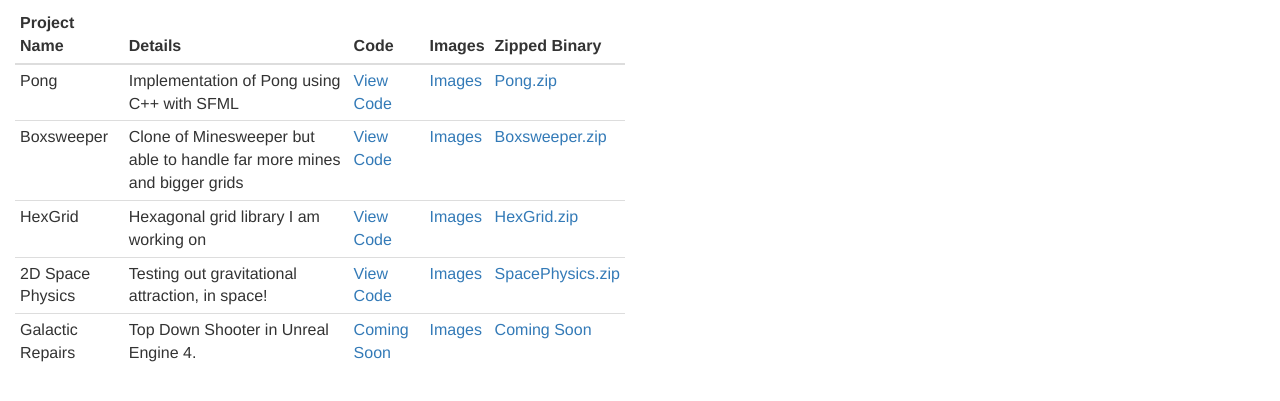
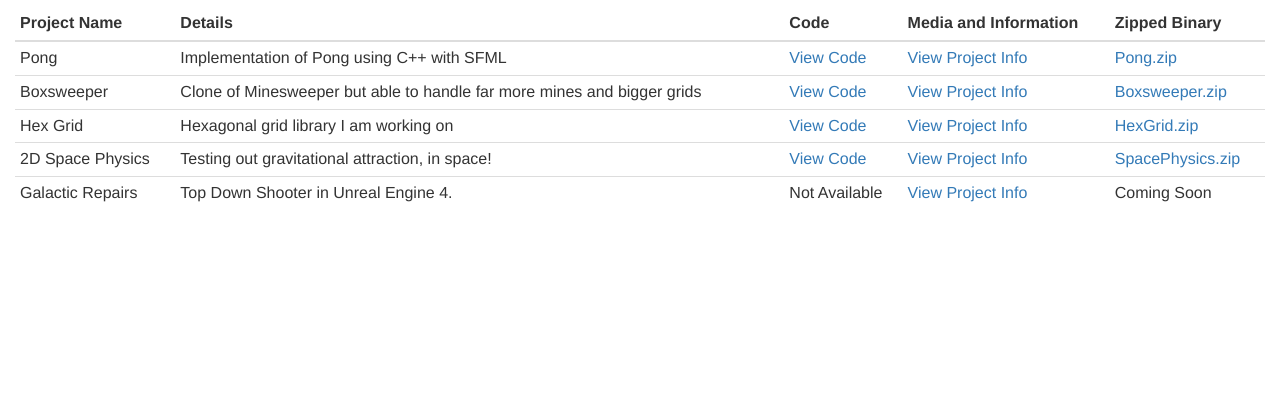
Before and after one commit to Ihivatar/Ihivatar.github.io, a plain HTML site: page CodeSamples.htm in a window 1280 px wide. Shown: the part 53-454 px from the top of the page. Drawn offline with nearby package versions, Linux system fonts and the light colour scheme.

Commit message:
Changed "Images" to "Media and Information"

```diff
--- a/CodeSamples.htm
+++ b/CodeSamples.htm
@@ -44,14 +44,14 @@
     <br />
     <br />
     <br />
-    <div class="col-md-6">
+    <div class="col-md-12">
         <table class="table table-condensed">
             <thead>
                 <tr>
                     <th>Project Name</th>
                     <th>Details</th>
                     <th>Code</th>
-                    <th>Images</th>
+                    <th>Media and Information</th>
                     <th>Zipped Binary</th>
                 </tr>
             </thead>
@@ -60,36 +60,36 @@
                     <td>Pong</td>
                     <td>Implementation of Pong using C++ with SFML</td>
                     <td><a href="https://github.com/Ihivatar/CodeSamples/tree/Pong">View Code</a></td>
-                    <td><a href="Pong.htm">Images</a></td>
+                    <td><a href="Pong.htm">View Project Info</a></td>
                     <td><a href="Binaries/Pong.zip">Pong.zip</a></td>
                 </tr>
                 <tr>
                     <td>Boxsweeper</td>
                     <td>Clone of Minesweeper but able to handle far more mines and bigger grids</td>
                     <td><a href="https://github.com/Ihivatar/CodeSamples/tree/Boxsweeper">View Code</a></td>
-                    <td><a href="Boxsweeper.htm">Images</a></td>
+                    <td><a href="Boxsweeper.htm">View Project Info</a></td>
                     <td><a href="Binaries/Boxsweeper.zip">Boxsweeper.zip</a></td>
                 </tr>
                 <tr>
-                    <td>HexGrid</td>
+                    <td>Hex Grid</td>
                     <td>Hexagonal grid library I am working on</td>
                     <td><a href="https://github.com/Ihivatar/CodeSamples/tree/HexLib">View Code</a></td>
-                    <td><a href="HexGridGame.htm">Images</a></td>
+                    <td><a href="HexGridGame.htm">View Project Info</a></td>
                     <td><a href="Binaries/HexGrid.zip">HexGrid.zip</a></td>
                 </tr>
                 <tr>
                     <td>2D Space Physics</td>
                     <td>Testing out gravitational attraction, in space!</td>
                     <td><a href="https://github.com/Ihivatar/CodeSamples/tree/2D-Space-Physics">View Code</a></td>
-                    <td><a href="SpacePhysics.htm">Images</a></td>
+                    <td><a href="SpacePhysics.htm">View Project Info</a></td>
                     <td><a href="Binaries/SpacePhysics.zip">SpacePhysics.zip</a></td>
                 </tr>
                 <tr>
                     <td>Galactic Repairs</td>
                     <td>Top Down Shooter in Unreal Engine 4.</td>
-                    <td><a href="#">Coming Soon</a></td>
-                    <td><a href="GalacticRepairs.htm">Images</a></td>
-                    <td><a href="#">Coming Soon</a></td>
+                    <td>Not Available</td>
+                    <td><a href="GalacticRepairs.htm">View Project Info</a></td>
+                    <td>Coming Soon</td>
                 </tr>
             </tbody>
         </table>
```
Also changed, not shown: Boxsweeper.htm (+2 -2 lines), GalacticRepairs.htm (+2 -2 lines), HexGridGame.htm (+2 -2 lines), Pong.htm (+2 -2 lines), SpacePhysics.htm (+2 -2 lines).
